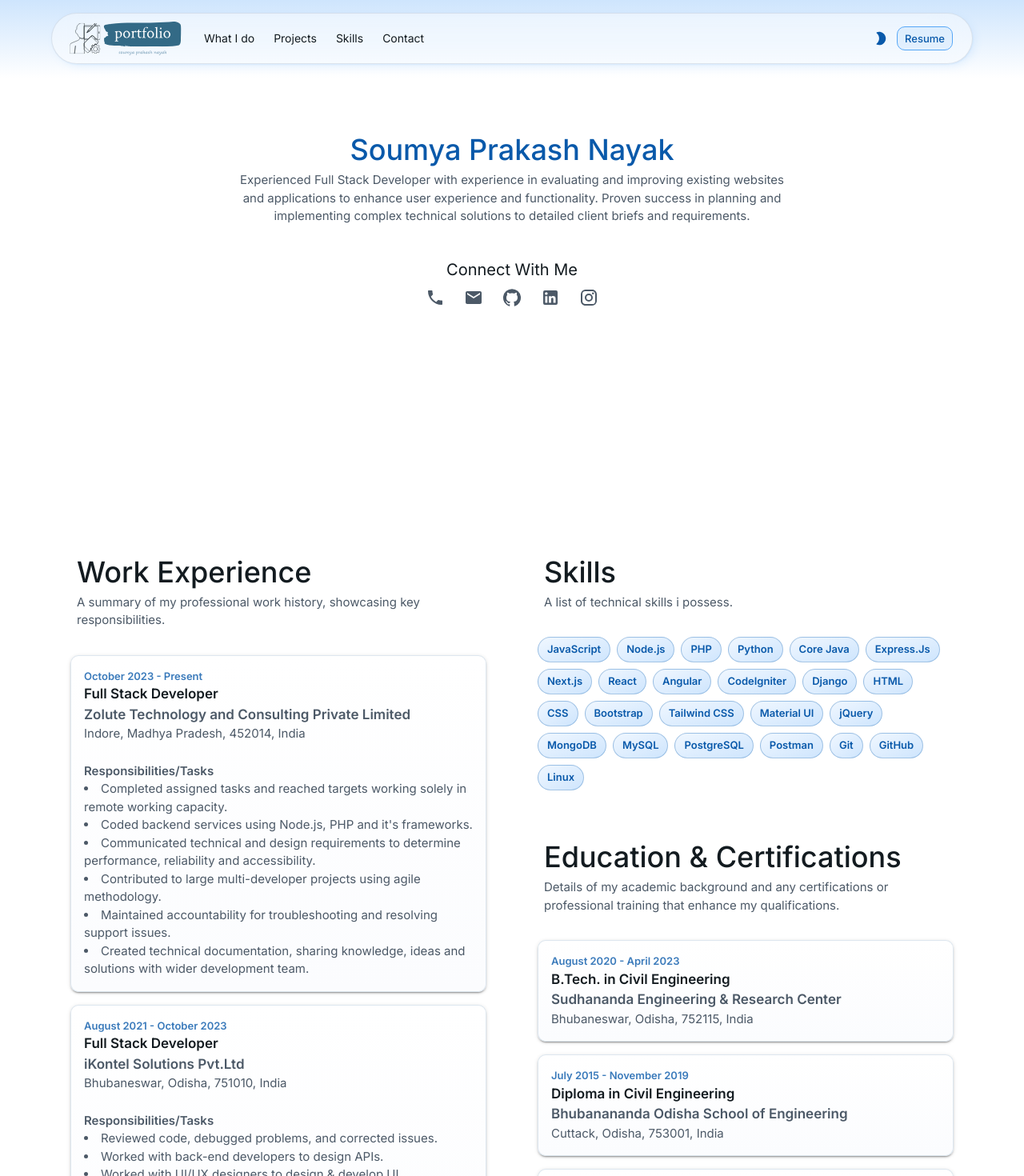
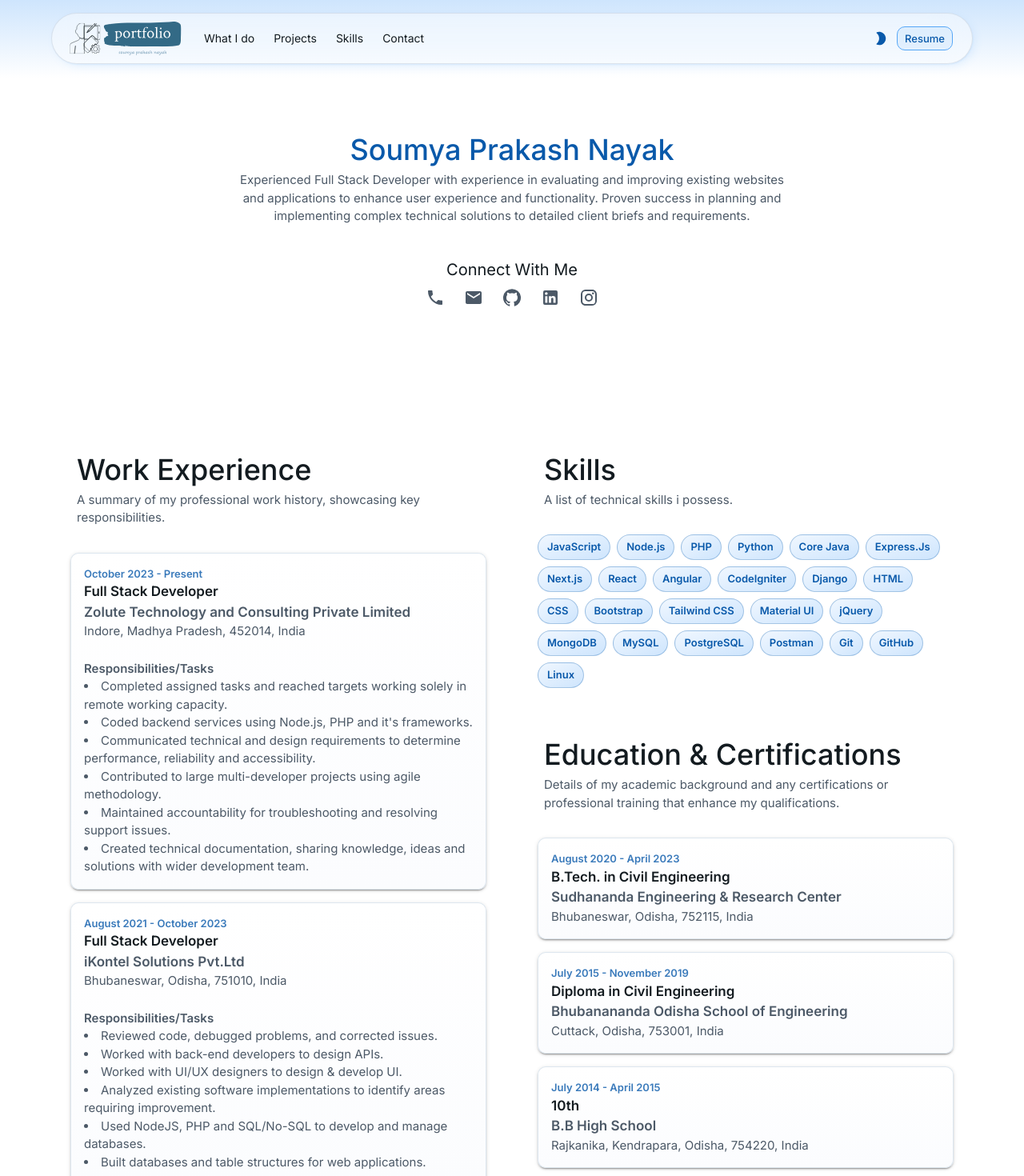
Before and after one commit to SoumyaRKN/PORTFOLIO-WEB, a Next.js app: page /resume in a window 1280 px wide. Shown: the top 1470 px of the page at 80% size. Built offline with nearby package versions, Linux system fonts and the light colour scheme.

Commit message:
changed padding

```diff
--- a/src/components/Resume.js
+++ b/src/components/Resume.js
@@ -57,7 +57,7 @@ const Resume = ({ personalInfo, summary, experience, education, skills, projects
             <Container
                 sx={{
                     bgcolor: 'background.default',
-                    pt: { xs: 14, sm: 20 },
+                    pt: { xs: 2, sm: 4 },
                     pb: { xs: 2, sm: 4 },
                     position: 'relative',
                     display: 'flex',
```
